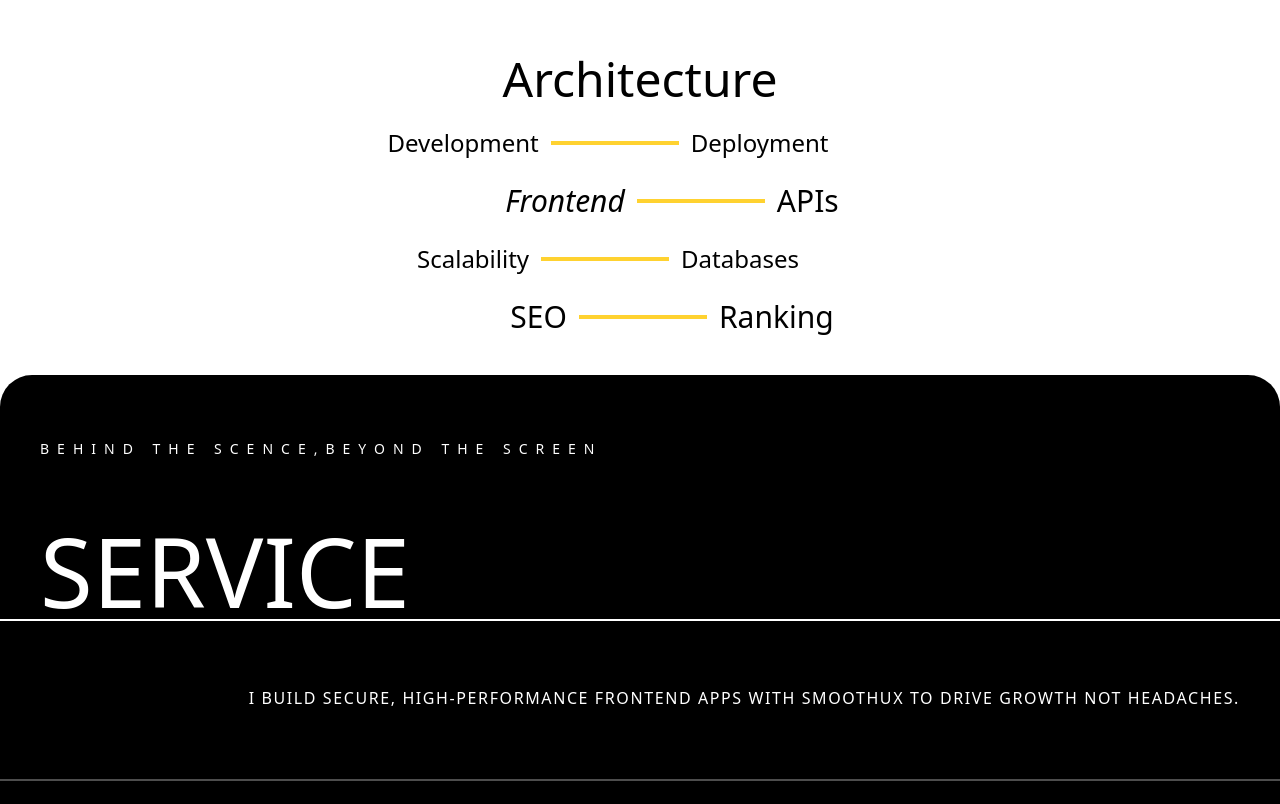
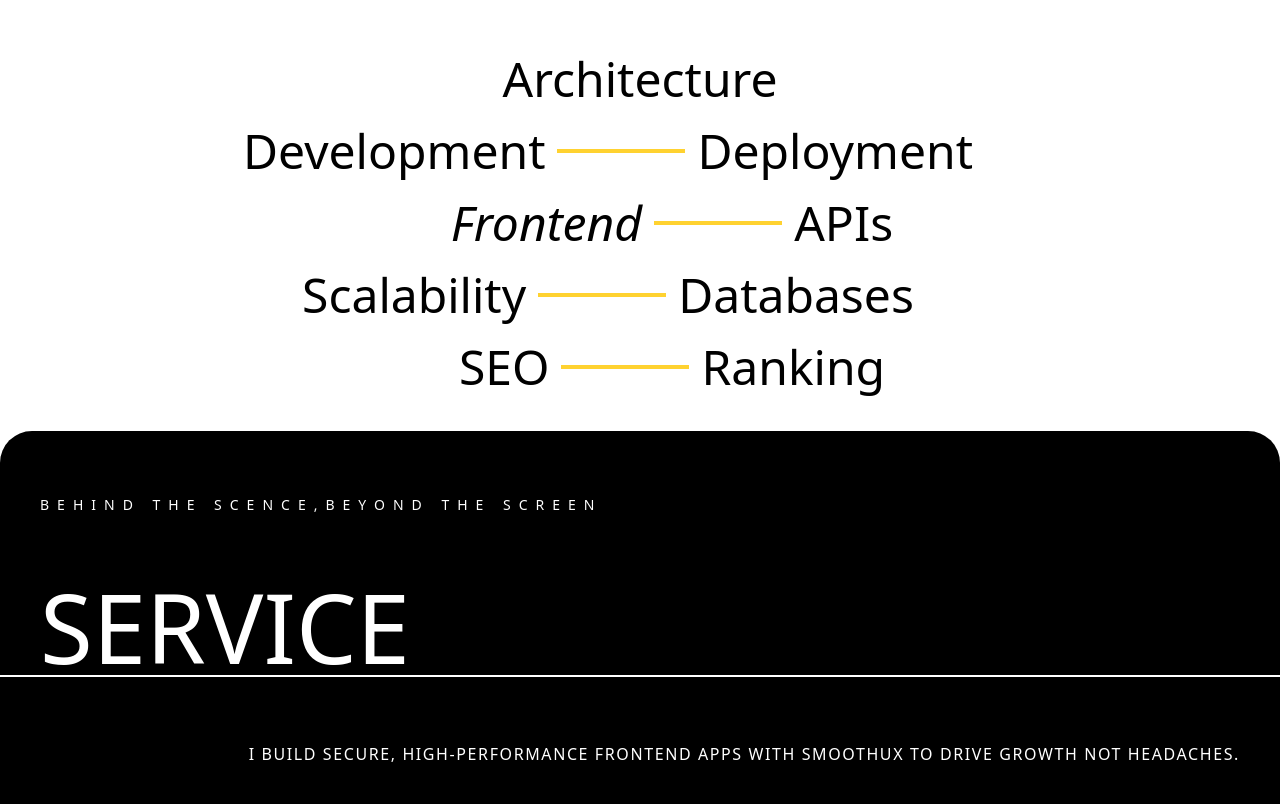
Before and after one commit to Abhay-maurya124/portfolio, a React (Vite) app: page / in a window 1280 px wide. Shown: the part 965-1769 px from the top of the page. Built offline with nearby package versions, Linux system fonts and the light colour scheme.

Commit message:
first commit

```diff
--- a/src/Component/Services.jsx
+++ b/src/Component/Services.jsx
@@ -49,7 +49,7 @@ const Services = () => {
         <div
           id="title-service"
           className=" flex justify-center items-center
-          text-5xl sm:text-2xl"
+          text-5xl sm:text-2xl md:text-5xl"
         >
           <p className="text-5xl">Architecture</p>
         </div>
@@ -57,34 +57,34 @@ const Services = () => {
           id="title-service-1"
           className=" flex justify-center items-center gap-3 m-6 -translate-x-8"
         >
-          <p className="font-normal text-2xl">Development</p>
+          <p className="font-normal text-2xl md:text-5xl">Development</p>
           <div className="w-10 h-1 md:w-32 bg-amber-300" />
-          <p className="text-2xl">Deployment</p>
+          <p className="text-2xl md:text-5xl">Deployment</p>
         </div>
         <div
           id="title-service-2"
           className=" flex justify-center items-center gap-3 m-6 translate-x-8"
         >
 
-          <p className="italic text-3xl">Frontend</p>
+          <p className="italic text-3xl md:text-5xl">Frontend</p>
           <div className="w-10 h-1 md:w-32 bg-amber-300" />
-          <p className="text-3xl">APIs</p>
+          <p className="text-3xl md:text-5xl">APIs</p>
         </div>
         <div
           id="title-service-3"
           className=" flex justify-center items-center gap-3 m-6 -translate-x-8"
         >
-          <p className="text-2xl">Scalability</p>
+          <p className="text-2xl md:text-5xl">Scalability</p>
           <div className="w-10 h-1 md:w-32 bg-amber-300" />
-          <p className="text-2xl">Databases</p>
+          <p className="text-2xl md:text-5xl">Databases</p>
         </div>
         <div
           id="title-service-4"
           className=" flex justify-center items-center gap-3 m-6 translate-x-8"
         >
-          <p className="text-3xl">SEO</p>
+          <p className="text-3xl md:text-5xl">SEO</p>
           <div className="w-10 h-1 md:w-32 bg-amber-300" />
-          <p className="text-3xl">Ranking</p>
+          <p className="text-3xl md:text-5xl">Ranking</p>
         </div>
       </div>
     </section>
```
